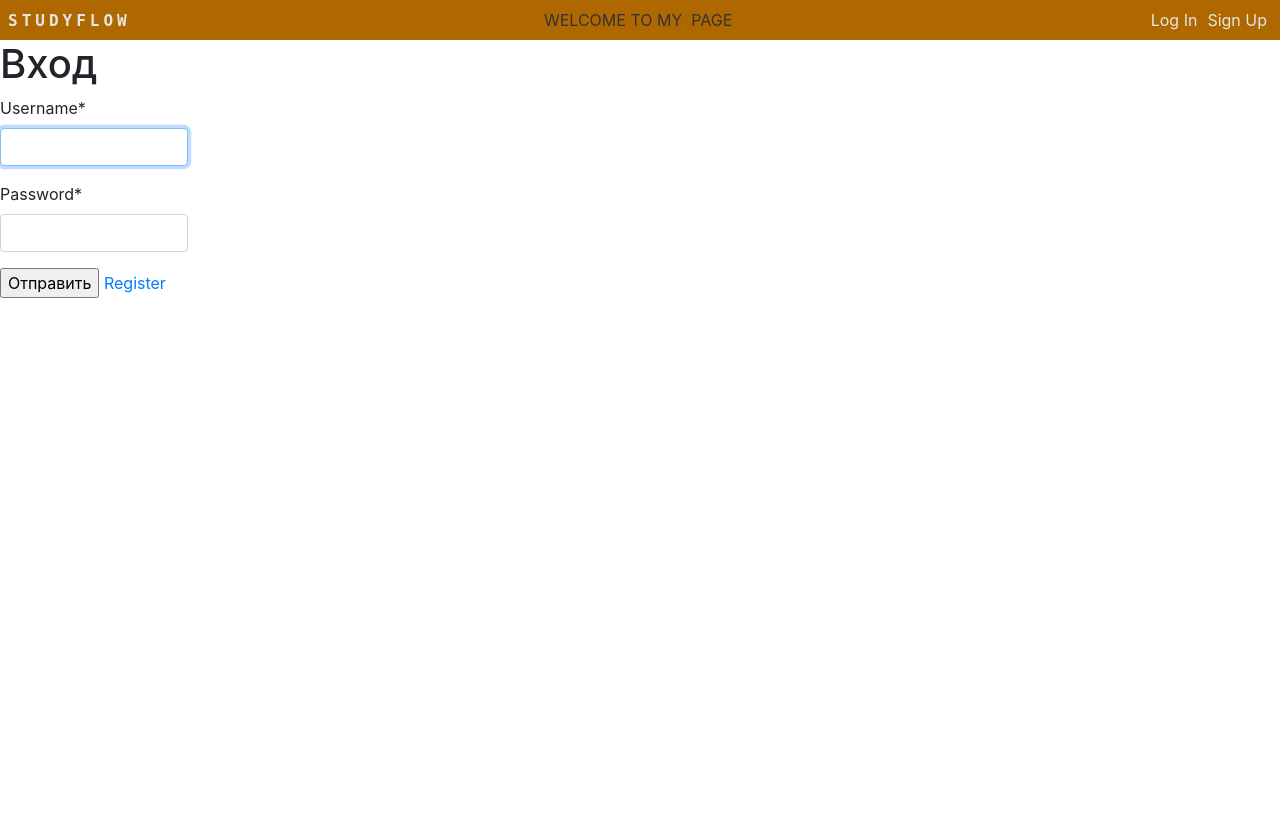
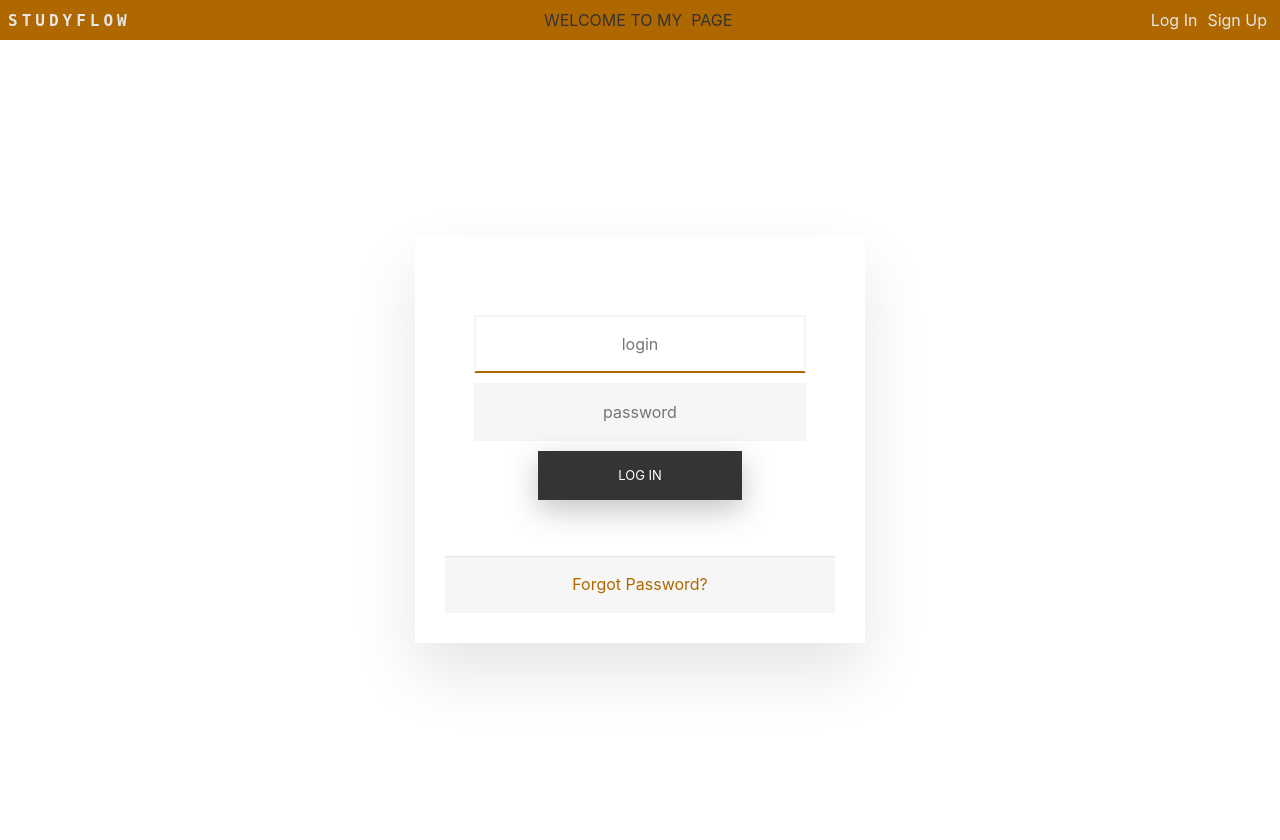
Before and after one commit to eiire/studyflux, a Django app: page /login/ in a window 1280 px wide. Before the commit the page ends 298 px from the top, so only its background shows below. Run offline with Django 3.2, Linux system fonts and the light colour scheme; some libraries are stand-ins or nearby versions.

Commit message:
change the layout of the login page

```diff
--- a/apis/general_page_api/viewsets.py
+++ b/apis/general_page_api/viewsets.py
@@ -8,6 +8,6 @@ from user_blog.models import Post
 
 class PostViewSet(viewsets.ModelViewSet):
     pagination_class = PageNumberPagination
-    queryset = Post.objects.all()
+    queryset = Post.objects.all().order_by('-created_on')
     serializer_class = PostSerializer
     permission_classes = (IsAuthenticatedOrReadOnly,)
--- /dev/null
+++ b/my_portfolio/forms.py
@@ -0,0 +1,25 @@
+from django import forms
+from django.contrib.auth.forms import AuthenticationForm, UsernameField
+
+
+class CustomAuthForm(AuthenticationForm):
+    username = UsernameField(
+        label=False,
+        widget=forms.TextInput(attrs={
+            'autofocus': True,
+            'id': 'login',
+            'class': 'fade_in second mt-5',
+            'name': 'login',
+            'placeholder': 'login'
+        })
+    )
+    password = forms.CharField(
+        label=False,
+        widget=forms.PasswordInput(attrs={
+            'autocomplete': 'current-password',
+            'id': 'password',
+            'class': 'fade_in third',
+            'name': 'password',
+            'placeholder': 'password'
+        }),
+    )
--- /dev/null
+++ b/my_portfolio/static/css/login_style.css
@@ -0,0 +1,176 @@
+a {
+  color: #af6800;
+  display:inline-block;
+  text-decoration: none;
+  font-weight: 400;
+}
+
+h2 {
+  text-align: center;
+  font-size: 16px;
+  font-weight: 600;
+  text-transform: uppercase;
+  display:inline-block;
+  margin: 40px 8px 10px 8px;
+  color: #cccccc;
+}
+
+
+.wrapper {
+  display: flex;
+  align-items: center;
+  flex-direction: column;
+  justify-content: center;
+  width: 100%;
+  min-height: 100%;
+  padding: 20px;
+}
+
+#auth_form {
+  background: #fff;
+  padding: 30px;
+  width: 90%;
+  max-width: 450px;
+  position: relative;
+  box-shadow: 0 30px 60px 0 rgba(0,0,0,0.1);
+  text-align: center;
+}
+
+#auth_form_footer {
+  background-color: #f6f6f6;
+  border-top: 1px solid #dce8f1;
+  padding: 15px;
+  text-align: center;
+}
+
+
+h2.inactive {
+  color: #cccccc;
+}
+
+h2.active {
+  color: #0d0d0d;
+  border-bottom: 2px solid #af6800;
+}
+
+
+input[type=button], input[type=submit], input[type=reset]  {
+  background-color: #323436;
+  border: none;
+  color: white;
+  padding: 15px 80px;
+  text-align: center;
+  text-decoration: none;
+  display: inline-block;
+  text-transform: uppercase;
+  font-size: 13px;
+  box-shadow: 0 10px 30px 0 rgba(61, 61, 61, 0.3);
+  margin: 5px 20px 40px 20px;
+  transition: all 0.3s ease-in-out;
+}
+
+input[type=button]:hover, input[type=submit]:hover, input[type=reset]:hover  {
+  background-color: #af6800;
+}
+
+input[type=button]:active, input[type=submit]:active, input[type=reset]:active  {
+  transform: scale(0.95);
+}
+
+input[type=text], input[type=password] {
+  background-color: #f6f6f6;
+  border: none;
+  color: #0d0d0d;
+  padding: 15px 32px;
+  text-align: center;
+  text-decoration: none;
+  display: inline-block;
+  font-size: 16px;
+  margin: 5px;
+  width: 85%;
+  border: 2px solid #f6f6f6;
+  transition: all 0.5s ease-in-out;
+}
+
+input[type=text]:focus, input[type=password]:focus {
+  background-color: #fff;
+  border-bottom: 2px solid #af6800;
+}
+
+input[type=text]:placeholder, input[type=password]:placeholder {
+  color: #cccccc;
+}
+
+
+.fade_in_down {
+  animation-name: fade_in_down;
+  animation-duration: 1s;
+  animation-fill-mode: both;
+}
+
+@keyframes fade_in_down {
+  0% {
+    opacity: 0;
+    transform: translate3d(0, -100%, 0);
+  }
+  100% {
+    opacity: 1;
+    transform: none;
+  }
+}
+
+
+
+@keyframes fade_in { from { opacity:0; } to { opacity:1; } }
+
+.fade_in {
+  opacity:0;
+  animation:fade_in ease-in 1;
+  animation-fill-mode:forwards;
+  animation-duration:1s;
+}
+
+.fade_in.first {
+  animation-delay: 0.4s;
+}
+
+.fade_in.second {
+  animation-delay: 0.6s;
+}
+
+.fade_in.third {
+  animation-delay: 0.8s;
+}
+
+.fade_in.fourth {
+  animation-delay: 1s;
+}
+
+
+.under_line_hover:after {
+  display: block;
+  left: 0;
+  bottom: -10px;
+  width: 0;
+  height: 2px;
+  background-color: #af6800;
+  content: "";
+  transition: width 0.2s;
+}
+
+.under_line_hover:hover {
+  color: #0d0d0d;
+}
+
+.under_line_hover:hover:after{
+  width: 100%;
+}
+
+
+*:focus {
+    outline: none;
+}
+
+#icon {
+  width:60%;
+}
--- a/my_portfolio/templates/registration/login.html
+++ b/my_portfolio/templates/registration/login.html
@@ -1,32 +1,28 @@
 {% extends "base.html" %}
-{% load crispy_forms_tags %}
+{% load static %}
+
+{% block sub_style %}
+    <link rel="stylesheet" type="text/css" href="{% static 'css/login_style.css' %}"/> {# CSS style from app #}
+{% endblock %}
 
 {% block page_content %}
-    <!DOCTYPE html>
-    <html>
-    <head>
-        <meta charset="utf-8">
-        <title>Тег form</title>
-    </head>
     <body>
-        <h1>Вход</h1>
+        <div class="wrapper fade_in_down">
+            <div id="auth_form">
+                {% if next %}
+                <form action="/login/?next={{ next }}" method="post">
+                {% else %}
+                <form action="/login/" method="post">
+                {% endif %}
+                    {% csrf_token %}
+                    {{ form }}
+                    <input type="submit" class="fade_in fourth" value="Log In">
+                </form>
 
-        {% if next %}
-            <form action="/login/?next={{ next }}" method="post">
-        {% else %}
-            <form action="/login/" method="post">
-        {% endif %}
-
-            {% csrf_token %}
-            <div class="row">
-                <div class="col-2">
-                    {{ form|crispy }}
+                <div id="auth_form_footer">
+                    <a class="under_line_hover" href="#">Forgot Password?</a>
                 </div>
             </div>
-
-            <input id="feedback-submit" type="submit" value="Отправить">
-            <a href="{% url "register" %}">Register</a>
-        </form>
+        </div>
     </body>
-    </html>
 {% endblock %}
--- a/my_portfolio/urls.py
+++ b/my_portfolio/urls.py
@@ -8,7 +8,7 @@ from django.urls import path, include
 from django.contrib.auth import views as auth_views
 from ckeditor_uploader import views
 from django.views.decorators.cache import never_cache
-
+from my_portfolio.view import CustomDjangoLoginView
 from user_page import views
 from my_portfolio.batteries_patches.ckeditor_uploader_patch import upload
 
@@ -26,7 +26,7 @@ urlpatterns = [
     # browse files from the server for is_staff users
     path('browse/', never_cache(staff_member_required(ckeditor_uploader.views.browse)), name='ckeditor_browse'),
     path('register/', views.RegisterFormView.as_view(), name='register'),
-    path('login/', auth_views.LoginView.as_view(), name='login'),
+    path('login/', CustomDjangoLoginView.as_view(), name='login'),
     path('logout/', auth_views.LogoutView.as_view(), name='logout'),
     path('admin/', admin.site.urls),
 
--- /dev/null
+++ b/my_portfolio/view.py
@@ -0,0 +1,6 @@
+from django.contrib.auth.views import LoginView
+from my_portfolio.forms import CustomAuthForm
+
+
+class CustomDjangoLoginView(LoginView):
+    form_class = CustomAuthForm
```
Also changed, not shown: general_page/templates/index.html (+29 -8 lines).
